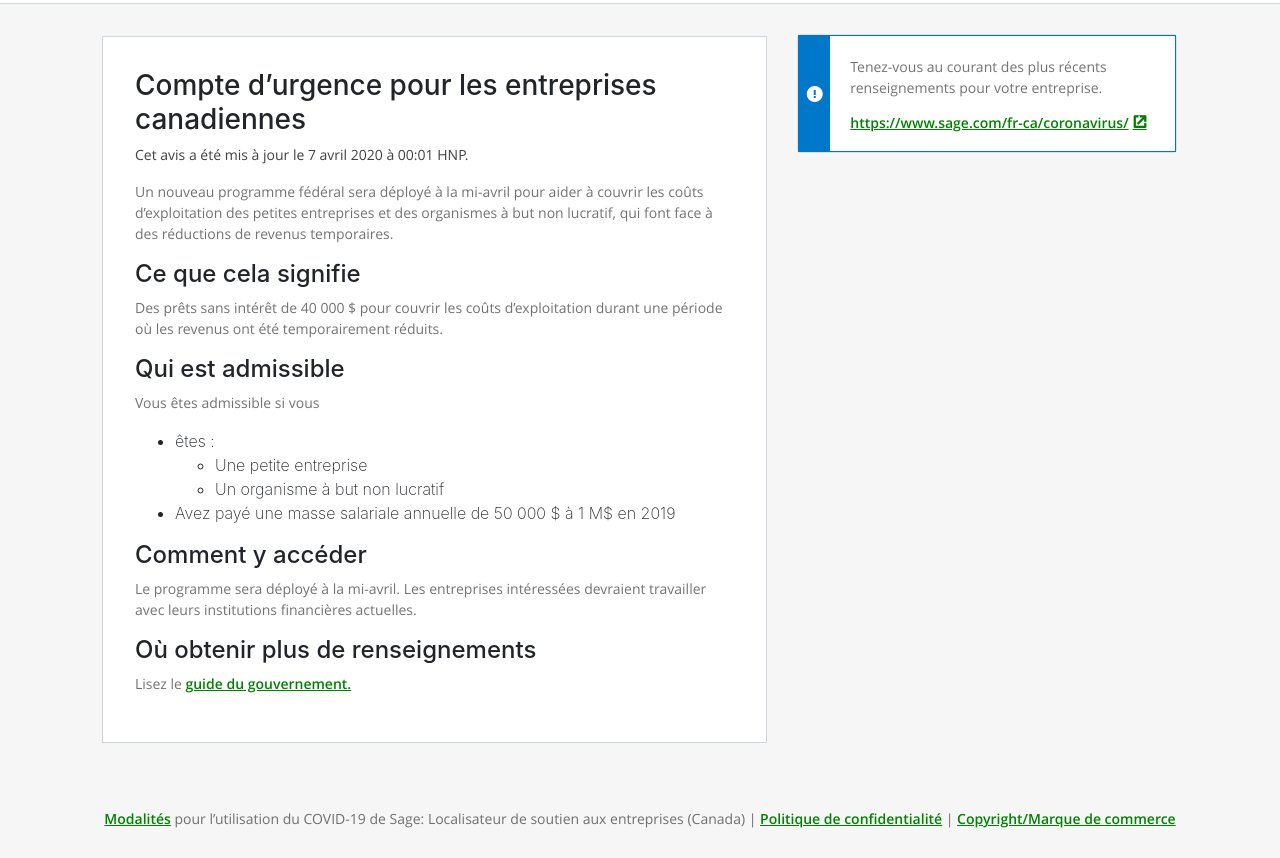
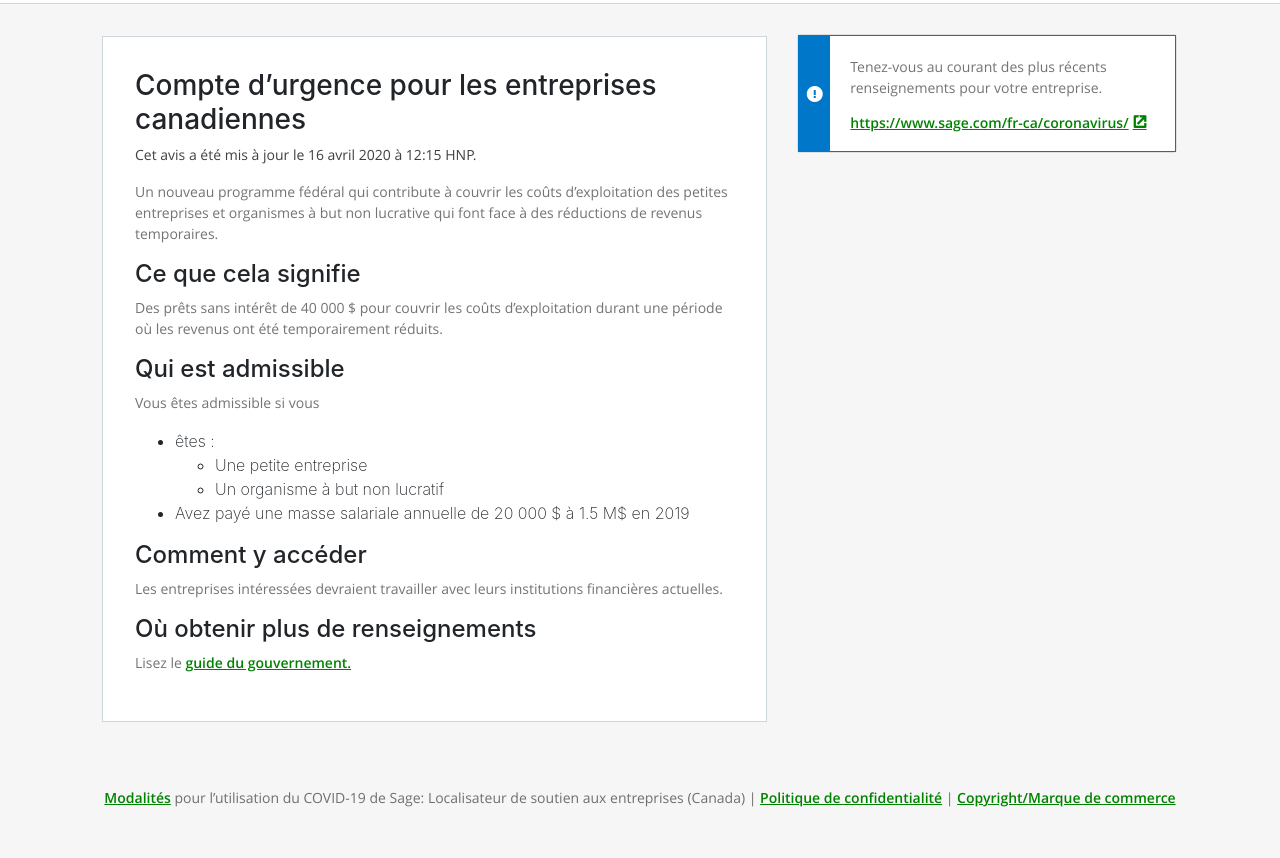
Before and after one commit to wonda05/covid19-business-support-finder-FR, a plain HTML site: page guidance/canada-emergency-business-account.html in a window 1280 px wide. Shown: the part 43-901 px from the top of the page. After the commit the page ends 880 px from the top, so only its background shows below. Drawn offline with Linux system fonts and the light colour scheme.

Commit message:
updated changes in regards to canada emergency business account changes

```diff
--- a/guidance/canada-emergency-business-account.html
+++ b/guidance/canada-emergency-business-account.html
@@ -34,8 +34,8 @@
             <div class="col-lg-7 col-md-11 text-left mainbody__container"><!-- main card content here --><div class="justify-content-center">
                     <div class="text-left first">
                         <h3 id="question_tittle">Compte d&rsquo;urgence pour les entreprises canadiennes</h3>
-                        <p class="subtitle">Cet avis a &eacute;t&eacute; mis &agrave; jour le 7 avril 2020 &agrave; 00:01 HNP.</p>
-                        <p>Un nouveau programme f&eacute;d&eacute;ral sera d&eacute;ploy&eacute; &agrave; la mi-avril pour aider &agrave; couvrir les co&ucirc;ts d&rsquo;exploitation des petites entreprises et des organismes &agrave; but non lucratif, qui font face &agrave; des r&eacute;ductions de revenus temporaires.</p>
+                        <p class="subtitle">Cet avis a &eacute;t&eacute; mis &agrave; jour le 16 avril 2020 &agrave; 12:15 HNP.</p>
+			<p>Un nouveau programme f&eacute;d&eacute;ral qui contribute &agrave; couvrir les co&ucirc;ts d’exploitation des petites entreprises et organismes &agrave; but non lucrative qui font face &agrave; des r&eacute;ductions de revenus temporaires.<p>
                     </div>
                 </div>
                 <div class="justify-content-center">
@@ -54,14 +54,14 @@
                                 <li>Une petite entreprise</li>
                                 <li>Un organisme &agrave; but non lucratif</li>
                             </ul>
-                            <li>Avez pay&eacute; une masse salariale annuelle de 50 000 $ &agrave; 1 M$ en 2019</li>
+                            <li>Avez pay&eacute; une masse salariale annuelle de 20 000 $ &agrave; 1.5 M$ en 2019</li>
                         </ul>
                     </div>
                 </div>
                 <div class="justify-content-center">
                     <div class="text-left">
                         <h4>Comment y acc&eacute;der</h4>
-                        <p>Le programme sera d&eacute;ploy&eacute; &agrave; la mi-avril. Les entreprises int&eacute;ress&eacute;es devraient travailler avec leurs institutions financi&egrave;res actuelles.</p>
+                        <p>Les entreprises int&eacute;ress&eacute;es devraient travailler avec leurs institutions financi&egrave;res actuelles.</p>
                     </div>
                 </div>
                 <div class="justify-content-center">
--- a/static/data/questions.csv
+++ b/static/data/questions.csv
@@ -3,7 +3,7 @@ questionSequence,prerequisites,questionTitle,questionText,answerType,answerText1
 2,1c,Quel type de partenariat?,Choisissez le type de partenariat :,single,Deux personnes ou plus excluant les fiducies,a,"Un mélange de personnes, les sociétés privées sous contrôle canadien (y compris les sociétés coopératives) et les organismes de bienfaisance enregistrés",b,Un mélange qui comporte des sociétés privées n’étant pas sous contrôle canadien,c,Un mélange qui inclut les organismes à but non lucratif,d,,,,,,,,,,,,,,,,,,
 3,1d,Quel type de société de capitaux?,Choisissez le type de société de capitaux :,single,Une société privée sous contrôle canadien admissible à bénéficier d’une déduction accordée aux petites entreprises,a,Une société coopérative,b,Autres sociétés imposables,c,,,,,,,,,,,,,,,,,,,,
 4,,"Votre entreprise paie-t-elle un salaire, des traitements, des primes ou toute autre rémunération à des employés au Canada?",Il y a des programmes spécifiques qui ont été annoncés pour aider les employeurs admissibles.,single,Oui,a,Non,b,,,,,,,,,,,,,,,,,,,,,,
-5,4a,À combien s’élevait votre masse salariale annuelle pour 2019?,Les charges salariales de l’organisation pour l’année civile de 2019.,single,Moins de 50 000 $,a,De 50 000 $ à 1 000 000 $,b,Plus de 1 000 000 $,,,,,,,,,,,,,,,,,,,,,
+5,4a,À combien s’élevait votre masse salariale annuelle pour 2019?,Les charges salariales de l’organisation pour l’année civile de 2019.,single,Moins de 20 000 $,a,De 20 000 $ à 1 500 000 $,b,Plus de 1 500 000 $,,,,,,,,,,,,,,,,,,,,,
 6,,Votre entreprise a-t-elle subi une baisse de revenu de 15% ou plus en Mars 2020 par rapport à Mars 2019 ou par rapport à la moyenne de Janvier et Février 2020?,"Un programme fédéral sur le salaire offrira une subvention salariale de 75% à toutes les entreprises admissibles qui ont subi une diminution de 15% ou plus dans leur revenu en Mars, en raison de l’épidémie.",single,Oui,a,Non,b,,,,,,,,,,,,,,,,,,,,,,
 7,,Votre entreprise fait-elle partie d’un des secteurs d’activité suivants?,Le programme d’aide du gouvernement est offert à certaines industries,single,Transport aérien,a,Radiodiffuseur,b,"Producteurs, agroentreprises et industries alimentaires",c,Autre,d,,,,,,,,,,,,,,,,,,
 8,,Votre entreprise offre-t-elle un programme de travail partagé?,Une mesure spécifique a été annoncée pour aider les entreprises à éviter les licenciements.,single,Oui,a,Non,b,,,,,,,,,,,,,,,,,,,,,,
```
Also changed, not shown: static/data/responses.csv (+1 -1 lines).
